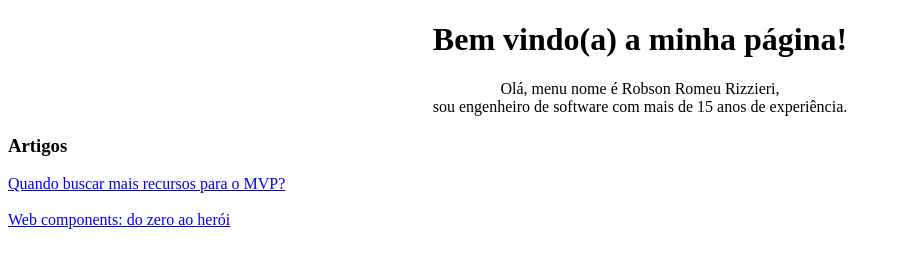
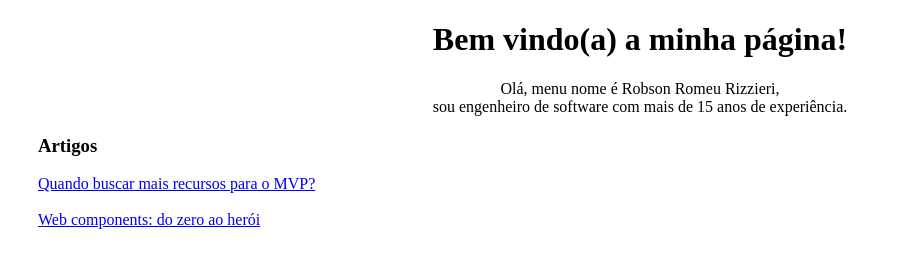
Before and after one commit to RobsonRomeuRizzieri/robsonromeurizzieri.github.io, a plain HTML site: page index.html in a window 1280 px wide. Shown: the whole page, without its empty margins (0-902 px from the left). Drawn offline with Linux system fonts and the light colour scheme.

Commit message:
Ajustado margem

```diff
--- a/index.html
+++ b/index.html
@@ -7,7 +7,7 @@
     <p style="text-align: center">Olá, menu nome é Robson Romeu Rizzieri, </br>sou engenheiro de software com mais de 15 anos de experiência.</p>
 
 
-    <div>
+    <div style="margin-left:30px">
         <h3>Artigos</h3>
 
         <a href="https://robson-romeu-rizzieri.medium.com/quando-buscar-mais-recursos-para-o-mvp-e65ce6e652b1" target="_blank">Quando buscar mais recursos para o MVP?</a> </br> </br>
```
